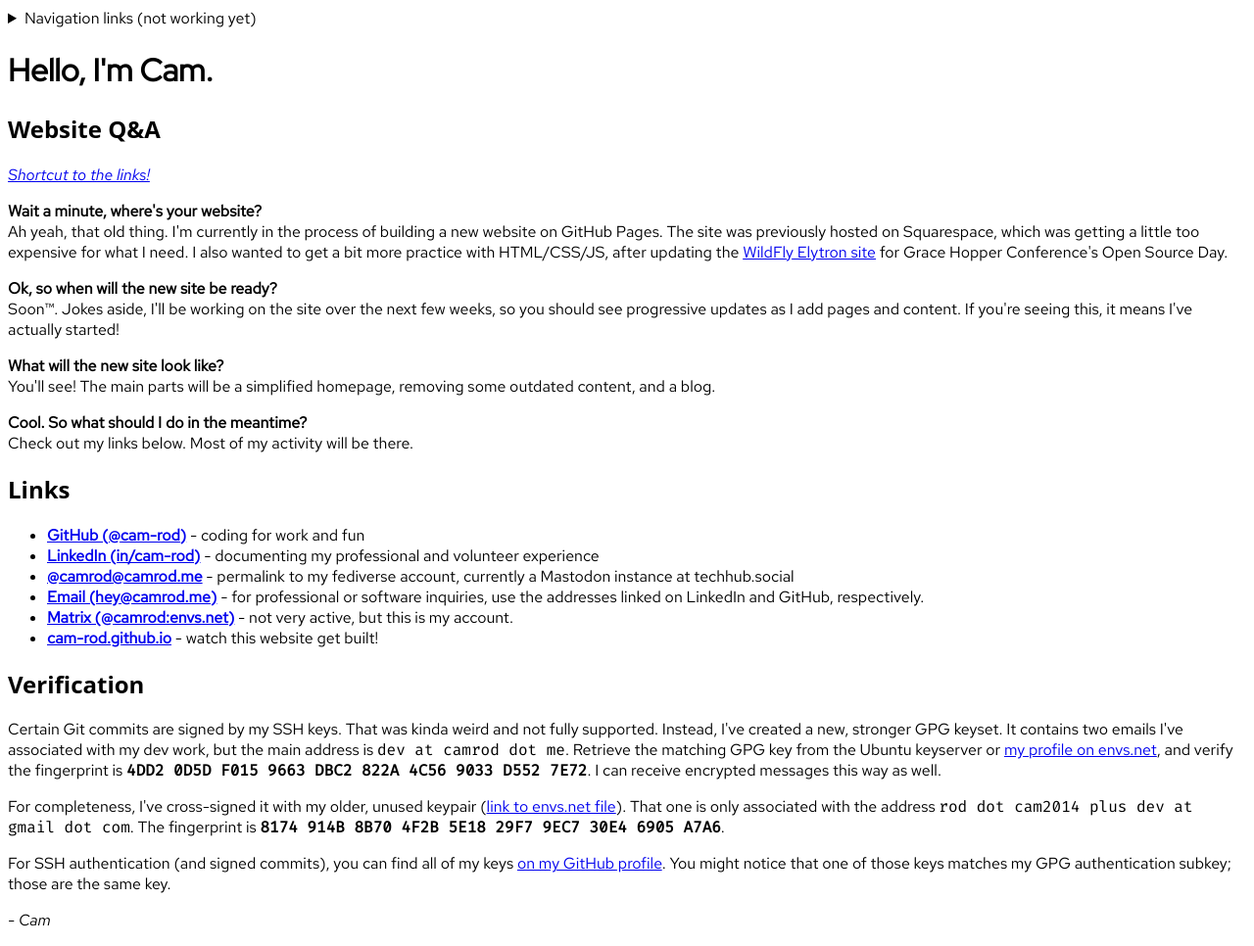
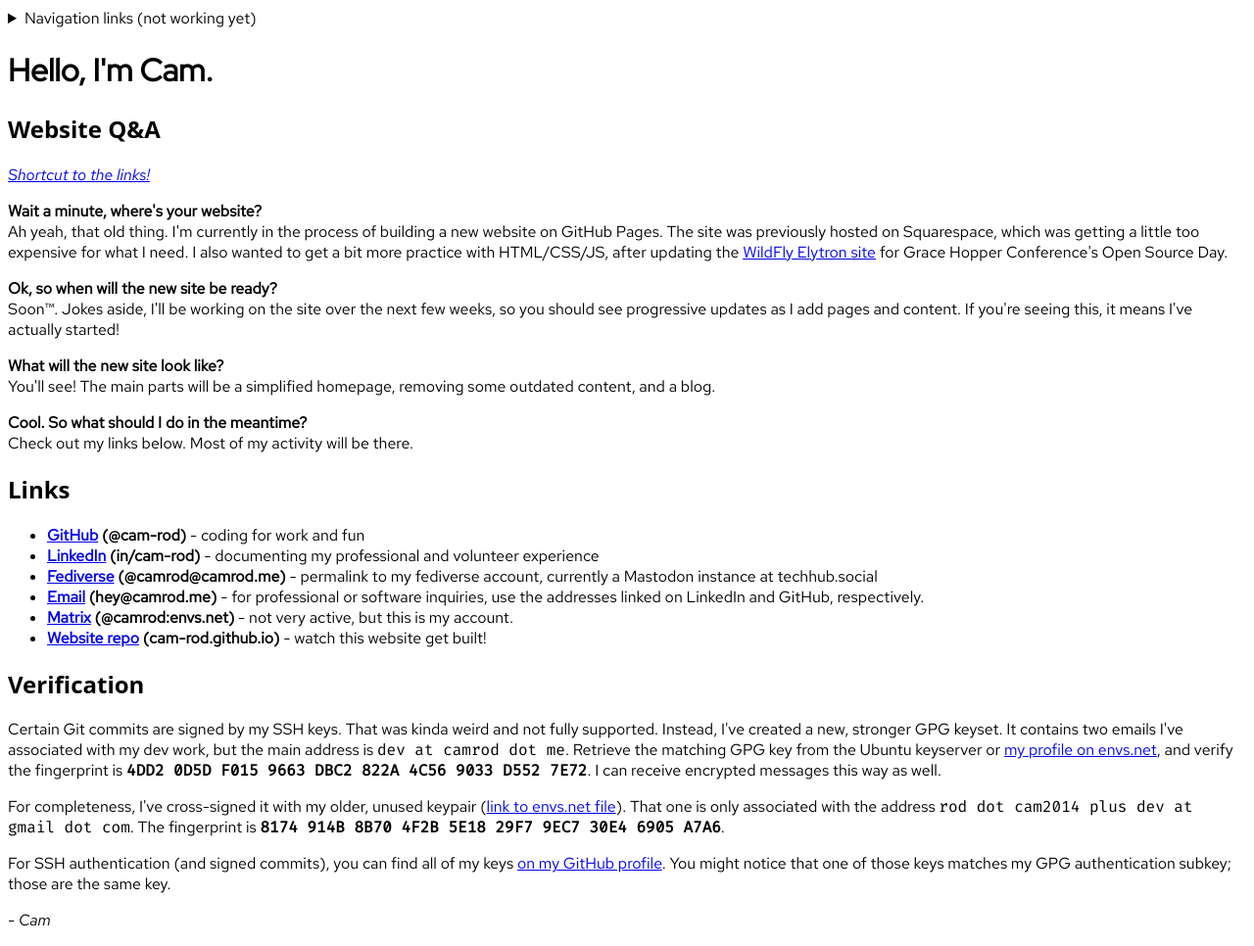
Before and after one commit to cam-rod/cam-rod.github.io, a Jekyll site: the page built from index.html, in a window 1280 px wide. Shown: the whole page at 98% size. Built offline with Jekyll 4.4.1, drawn with Linux system fonts in a browser that asks for light colours; some web fonts are replaced.

Commit message:
Update links

```diff
--- a/index.html
+++ b/index.html
@@ -36,12 +36,12 @@ html_heads:
 <section>
   <h2>Links</h2>
     <ul>
-      <li><a style="font-weight: bold;" href="https://github.com/cam-rod">GitHub (@cam-rod)</a> - coding for work and fun</li>
-      <li><a style="font-weight: bold;" href="https://linkedin.com/in/cam-rod">LinkedIn (in/cam-rod)</a> - documenting my professional and volunteer experience</li>
-      <li><a style="font-weight: bold;" href="https://camrod.me/fediverse">@camrod@camrod.me</a> - permalink to my fediverse account, currently a Mastodon instance at techhub.social</li>
-      <li><a style="font-weight: bold;" href="mailto:hey@camrod.me">Email (hey@camrod.me)</a> - for professional or software inquiries, use the addresses linked on LinkedIn and GitHub, respectively.</li>
-      <li><a style="font-weight: bold" href="https://matrix.to/#/@camrod:envs.net">Matrix (@camrod:envs.net)</a> - not very active, but this is my account. </li>
-      <li><a style="font-weight: bold;" href="https://github.com/cam-rod/cam-rod.github.io">cam-rod.github.io</a> - watch this website get built!</li>
+      <li><strong><a href="https://github.com/cam-rod">GitHub</a> (@cam-rod)</strong> - coding for work and fun</li>
+      <li><strong><a href="https://linkedin.com/in/cam-rod">LinkedIn</a> (in/cam-rod)</strong> - documenting my professional and volunteer experience</li>
+      <li><strong><a href="https://camrod.me/fediverse">Fediverse</a> (@camrod@camrod.me)</strong> - permalink to my fediverse account, currently a Mastodon instance at techhub.social</li>
+      <li><strong><a href="mailto:hey@camrod.me">Email</a> (hey@camrod.me)</strong> - for professional or software inquiries, use the addresses linked on LinkedIn and GitHub, respectively.</li>
+      <li><strong><a href="https://matrix.to/#/@camrod:envs.net">Matrix</a> (@camrod:envs.net)</strong> - not very active, but this is my account. </li>
+      <li><strong><a href="https://github.com/cam-rod/cam-rod.github.io">Website repo</a> (cam-rod.github.io)</strong> - watch this website get built!</li>
     </ul>
 </section>
 
```
